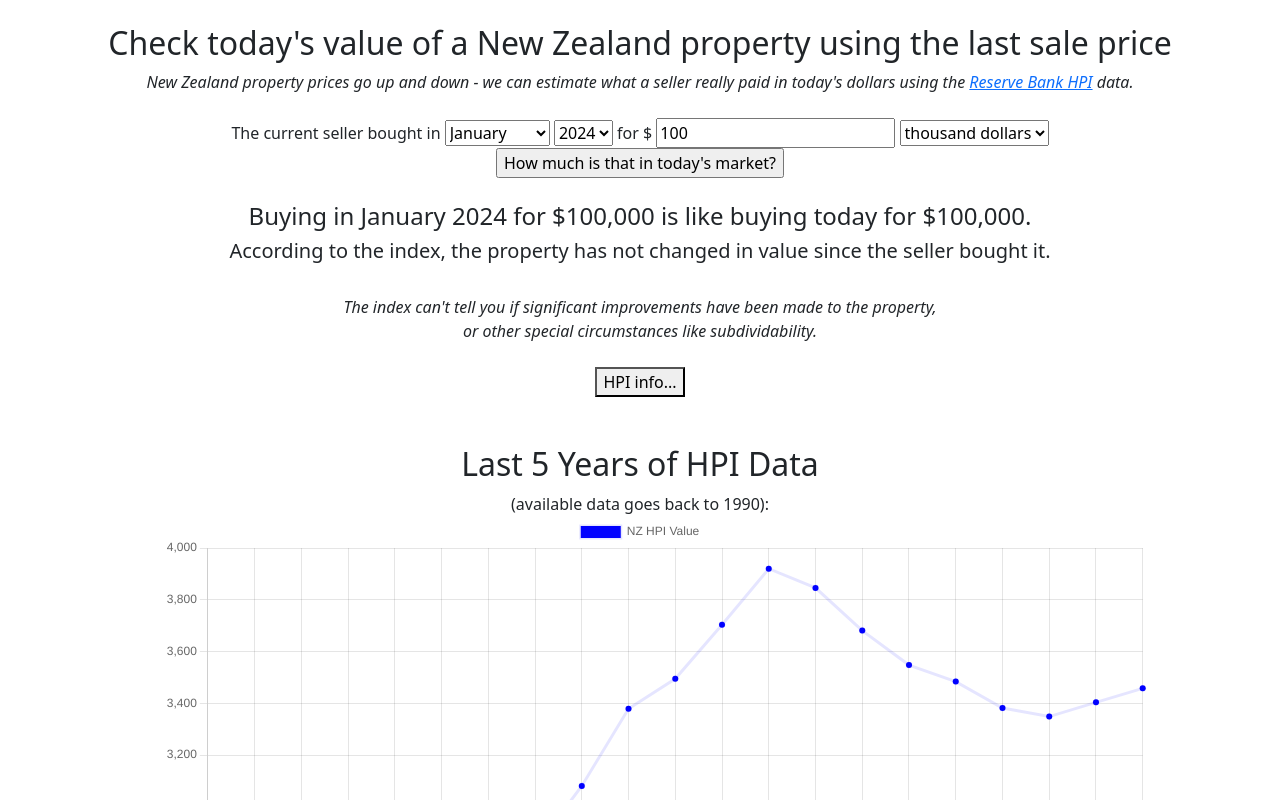
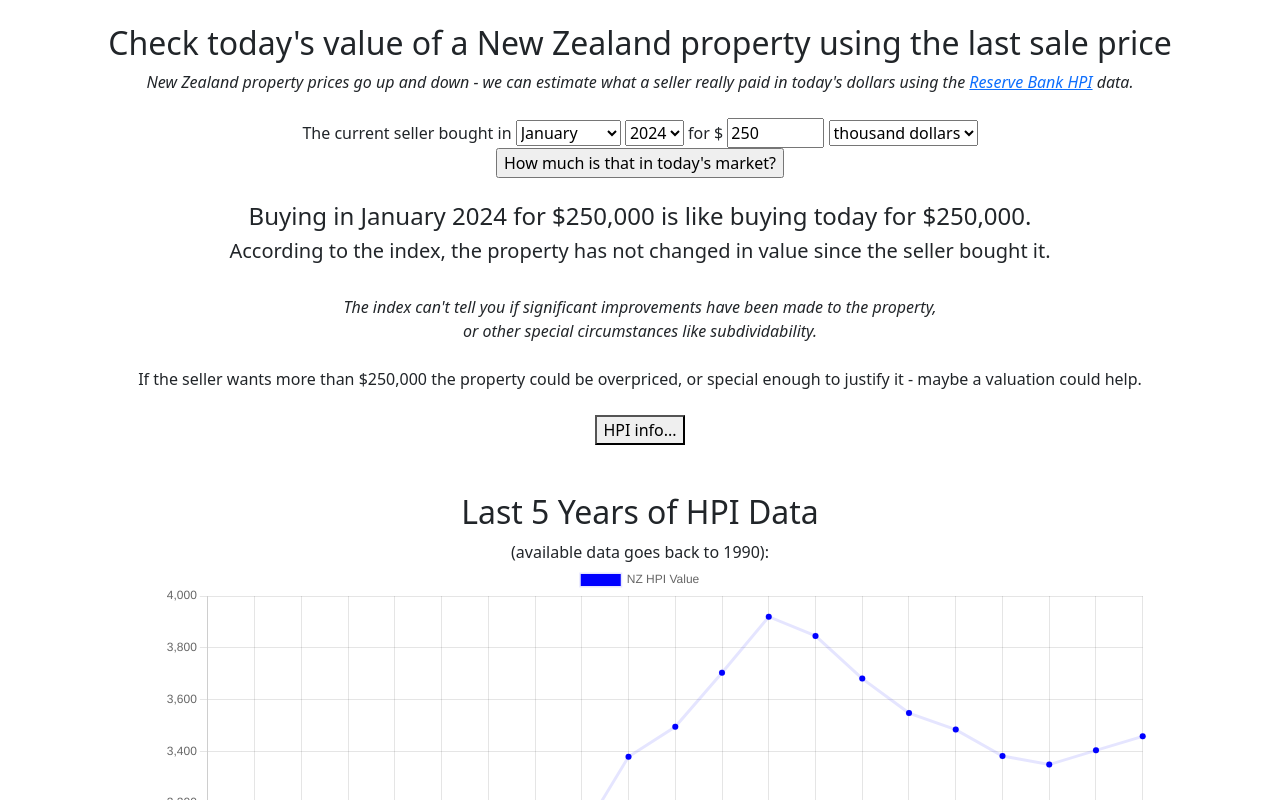
Before and after one commit to scottlillynz/NZ-HPI-Comparison, a plain HTML site: page index.html in a window 1280 px wide. Both pictures are taken after a click on the button "How much is that in today's market?". Shown: the top 800 px of the page. Drawn offline with nearby package versions, Linux system fonts and the light colour scheme.

Commit message:
A few clarifications

```diff
--- a/index.html
+++ b/index.html
@@ -656,13 +656,13 @@
 				".</h4>" +
 				"<h5>According to the index, the property has " + directionText + " in value since the seller bought it.</h5>" +
 				"<i><br>The index can't tell you if significant improvements have been made to the property,<br> or other special circumstances like subdividability.</i>" +
+				"<br><br> If the seller wants more than $" + new Number(adjPrice.toFixed()).toLocaleString() + " the property could be overpriced, or special enough to justify it - maybe a valuation could help." +
 				"<br><br><button onclick=\"showMoreInfo()\">HPI info...</button>";
 
 			let hpiResult = "The HPI used was from " +
 				new Date(dateHPI).toLocaleString("en-NZ", { month: 'long', year: 'numeric' }) +
 				" at value " + hpi + " and the latest HPI is " + latestHPI + ".<br>" +
-				"We need to multiply the old HPI by " + multiplier.toPrecision(3) +
-				" to get to the latest HPI.<br>" +
+				"We need to multiply the older HPI by " + multiplier.toPrecision(3) + " to get to the latest HPI.<br>" +
 				"We do the same to the original purchase price and that tells us how much that would be today.";
 
 			document.getElementById('divResult').innerHTML = result;
@@ -746,7 +746,7 @@
 			<option value="1990">1990</option>
 		</select>
 		for $
-		<input type="number" id="purPrice" name="purPrice" min="1" value="100">
+		<input type="number" id="purPrice" name="purPrice" min="1" max="999" value="250">
 		<select class="selectbox" id="unit" name="unit" required>
 			<option value="1000">thousand dollars</option>
 			<option value="1000000">million dollars</option>
```
